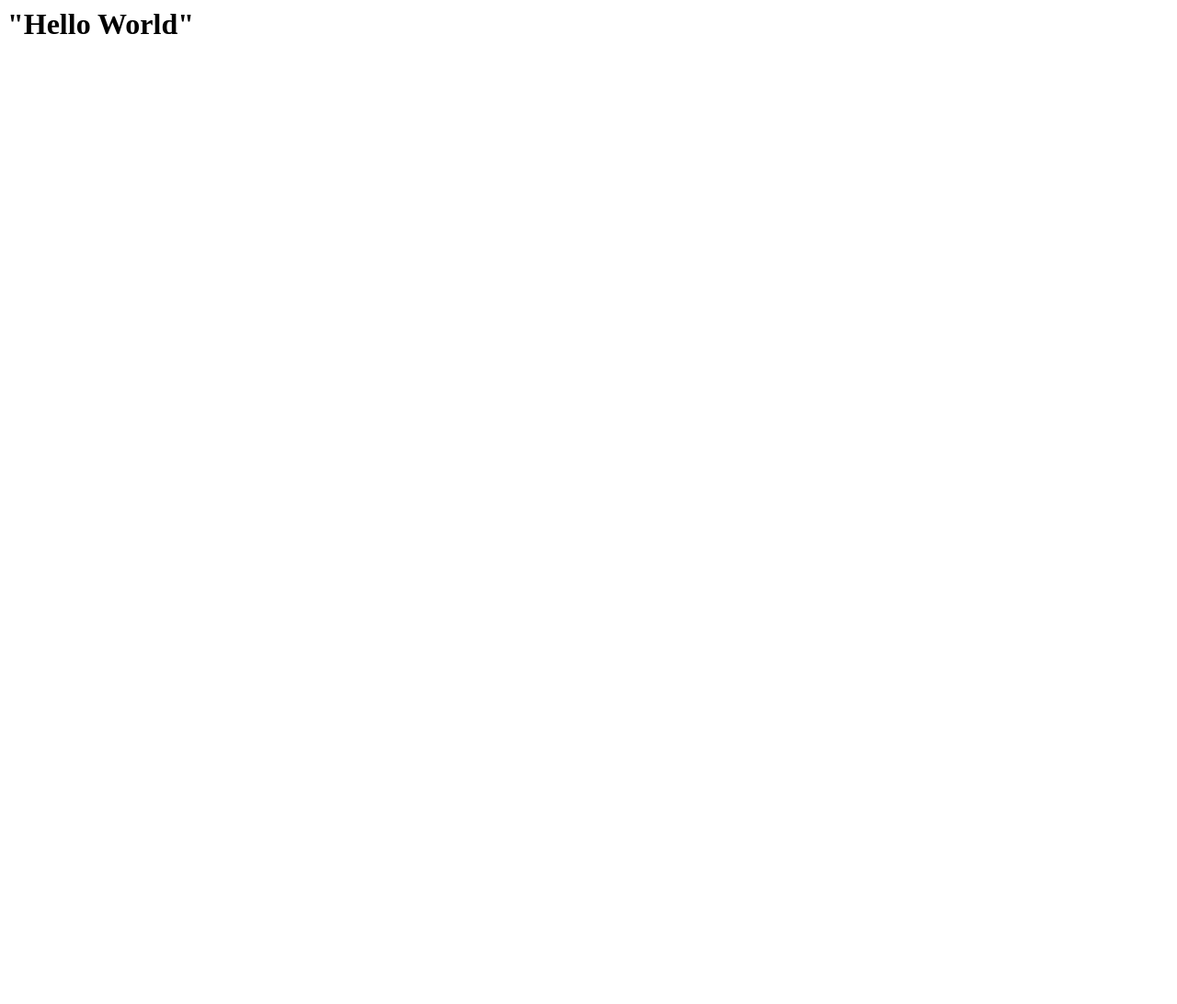
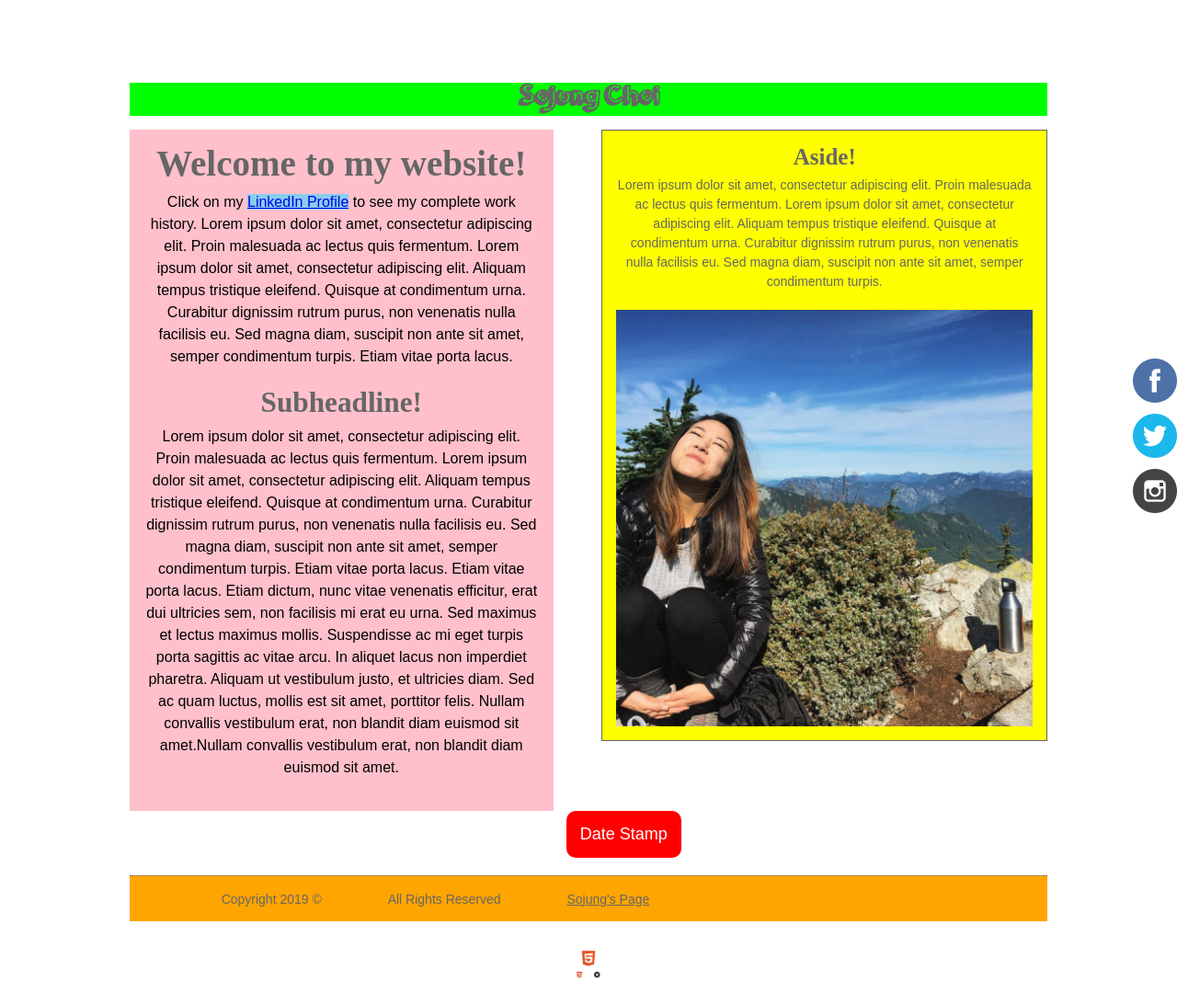
Before and after one commit to ChoiSojung/ChoiSojung.github.io, a plain HTML site: page index.html in a window 1280 px wide. Shown: the whole page at 92% size. Before the commit the page ends 800 px from the top, so only its background shows below. Drawn offline with Linux system fonts and the light colour scheme.

Commit message:
Added index, css, images, and js file

```diff
--- /dev/null
+++ b/css/styles.css
@@ -0,0 +1,271 @@
+/*CSS Styles*/
+
+*{
+    padding:0;
+    margin:0;
+    box-sizing:border-box;
+}
+
+body {
+    font-size:100%;
+    font-family:sans-serif, helvetica, arial;
+}
+
+body #wrapper {
+    /*width:940px;*/
+    width: 78%;
+    max-width:1100px;
+    margin:90px auto 20px auto;
+}
+
+header{
+    width: 100%;
+    background: lime;
+    margin: 0 auto;
+
+}
+
+img.facebook {
+    position:fixed;
+    margin-top:300px;
+    right:0;
+}
+
+img.twitter {
+    position:fixed;
+    margin-top:360px;
+    right:0;
+}
+
+img.instagram {
+    position:fixed;
+    margin-top:420px;
+    right:0;
+}
+
+img {
+    max-width:100%;
+    display:block;
+}
+
+iframe{
+    margin-top:10px;
+}
+
+main{
+   /* width:560px; 560px divided by 940px*/
+    width:46.17%;
+    clear:both;
+    padding:15px;
+    float:left;
+    background:pink;
+    text-align:center;
+}
+
+aside {
+    width:48.57%;
+    float:right;
+    border:1px solid #666;
+    padding:15px;
+    margin-bottom:20px;
+    background:yellow;
+    text-align:center;
+}
+
+section {
+    height: 50px;
+    line-height:50px;
+    clear:both;
+    margin: 0 475px 20px;
+}
+
+footer{
+    height:50px;
+    line-height:50px;
+    clear:both;
+    border-top:1px dotted #666;
+    background:orange;
+}
+
+footer ul {
+    /*padding-left:20px;*/
+    padding-left:10%;
+    clear:both;
+}
+
+footer li{
+    float:left;
+    list-style-type:none;
+    /*margin-right:30px;*/
+    margin-right: 8%;
+    font-size:.875em;
+    color:#666;
+}
+
+footer a {
+    color:#666;
+}
+
+.valid{
+    clear:both;
+}
+
+
+/*++++++Typography+++++++++*/
+
+a.profile:link {
+    background:skyblue ;
+    outline: skyblue;
+}
+
+p {
+    margin-bottom:20px;
+    line-height:1.5;
+}
+
+p.background {
+    background:#FF9999;
+    color:#fff;
+    padding: 20px;
+    font-size:1.463em;
+    font-family:"Times New Roman", serif;
+    line-height: 1.2;
+    font-style:italic;
+}
+
+aside p{
+    font-size:.875em;
+    color:#666;
+}
+
+h1 {
+    margin-bottom:7px;
+    font-family:"Times New Roman", serif;
+    font-size:2.441em;
+    line-height:1.15;
+    color:#666;
+}
+
+h2 {
+    margin-bottom:7px;
+    font-family:"Times New Roman", serif;
+    font-size:1.953em;
+    line-height:1.15;
+    color:#666;
+}
+
+
+
+.logo {
+    font-family:"orangejuice";
+    color:#666;
+    text-align:center;
+    vertical-align: middle;
+    margin-bottom:15px;
+}
+
+.header {
+    text-decoration:none;
+}
+
+
+h3{
+    margin-bottom:7px;
+    font-family:"Times New Roman", serif;
+    font-size:1.563em;
+    line-height:1.1;
+    color:#666;
+}
+
+h3.aside{
+    font-family:sans-serif;
+    color:#FF9999;
+
+}
+
+h4 {
+    padding-bottom:5px;
+    color:#FF9999;
+    font-size:1.12em;
+    font-size:1em;
+    font-style:italic;
+
+}
+
+p.valid{
+    width:50px;
+    margin:0 auto 20px auto;
+}
+
+iframe {
+    width:auto;
+    border="0";
+
+}
+
+#myBtn {
+    display: inline-block;
+    position: fixed; /* Fixed/sticky position */
+    text-align:center;
+    z-index: 99; /* Make sure it does not overlap */
+    border: none; /* Remove borders */
+    outline: none; /* Remove outline */
+    background-color: red; /* Set a background color */
+    color: white; /* Text color */
+    cursor: pointer; /* Add a mouse pointer on hover */
+    padding: 15px; /* Some padding */
+    border-radius: 10px; /* Rounded corners */
+    font-size: 18px; /* Increase font size */
+}
+
+#myBtn:hover {
+    background-color: #555; /* Add a dark-grey background on hover */
+}
+
+
+
+@media screen and (max-width:800px) {
+        body.home #wrapper {
+        /*width:940px;*/
+        width: 95%;
+    }
+
+
+
+    main{
+        /* width:560px; 560px divided by 940px*/
+        width:56.57%;
+    }
+
+    aside {
+        /*width:340px;*/
+        width:39.17%;
+    }
+}
+
+@media screen and (max-width:700px){
+    main{
+        /* width:560px; 560px divided by 940px*/
+        width:auto;
+        float:none;
+
+    }
+
+    aside {
+        /*width:340px;*/
+        width:auto;
+        float:none;
+        border:none;
+    }
+
+    aside img {
+        display:block;
+    }
+
+}
+
+/*++++++Typography+++++++++*/
+@font-face{
+    font-family:"orangejuice";
+    src:url("orangejuice.ttf");
+}
--- a/index.html
+++ b/index.html
@@ -1,3 +1,65 @@
-<html>
-<h1>"Hello World"</h1>
+<!doctype html>
+<html lang="zxx">
+<head>
+<meta charset="UTF-8">
+    <meta name="viewport" content="width=device-width, initial-scale=1.0">
+<title>Sojung Choi</title>
+
+<!--Remy Sharp Shim -->
+<!--[if lte IE 9]>
+<script src="https://oss.maxcdn.com/html5shiv/3.7.2/html5shiv.min.js" type="text/javascript" >
+</script>
+<![endif]-->
+<link href="css/styles.css" type= "text/css" rel="stylesheet">
+
+<link rel="stylesheet" href="https://cdnjs.cloudflare.com/ajax/libs/font-awesome/4.7.0/css/font-awesome.min.css">
+</head>
+
+<body class = "home">
+
+
+
+    <div id="wrapper">
+
+        <header>
+        <a href = "https://facebook.com/choi.soj"><img class = "facebook" src = "images/facebook.png" alt="facebook"></a>
+        <a href="https://twitter.com/sojuface"><img class = "twitter" src = "images/twitter.png" alt="twitter"></a>
+        <a href = "https://instagram.com/sojuface"><img class = "instagram" src = "images/instagram.png" alt="instagram"></a>
+        <a class = "header" href = "index.html"><h2 class="logo">Sojung Choi</h2></a>
+        </header>
+
+        <main>
+        <h1>Welcome to my website!</h1>
+            <p>Click on my <a class = "profile" href = "https://www.linkedin.com/in/sojungc" target = "_blank">LinkedIn Profile</a> to see my complete work history. Lorem ipsum dolor sit amet, consectetur adipiscing elit. Proin malesuada ac lectus quis fermentum. Lorem ipsum dolor sit amet, consectetur adipiscing elit. Aliquam tempus tristique eleifend. Quisque at condimentum urna. Curabitur dignissim rutrum purus, non venenatis nulla facilisis eu. Sed magna diam, suscipit non ante sit amet, semper condimentum turpis. Etiam vitae porta lacus.</p>
+        <h2>Subheadline!</h2>
+             <p>Lorem ipsum dolor sit amet, consectetur adipiscing elit. Proin malesuada ac lectus quis fermentum. Lorem ipsum dolor sit amet, consectetur adipiscing elit. Aliquam tempus tristique eleifend. Quisque at condimentum urna. Curabitur dignissim rutrum purus, non venenatis nulla facilisis eu. Sed magna diam, suscipit non ante sit amet, semper condimentum turpis. Etiam vitae porta lacus.  Etiam vitae porta lacus. Etiam dictum, nunc vitae venenatis efficitur, erat dui ultricies sem, non facilisis mi erat eu urna. Sed maximus et lectus maximus mollis. Suspendisse ac mi eget turpis porta sagittis ac vitae arcu. In aliquet lacus non imperdiet pharetra. Aliquam ut vestibulum justo, et ultricies diam. Sed ac quam luctus, mollis est sit amet, porttitor felis. Nullam convallis vestibulum erat, non blandit diam euismod sit amet.Nullam convallis vestibulum erat, non blandit diam euismod sit amet.</p>
+            <p id="date"></p>
+        </main>
+
+        <aside>
+        <h3>Aside!</h3>
+            <p>Lorem ipsum dolor sit amet, consectetur adipiscing elit. Proin malesuada ac lectus quis fermentum. Lorem ipsum dolor sit amet, consectetur adipiscing elit. Aliquam tempus tristique eleifend. Quisque at condimentum urna. Curabitur dignissim rutrum purus, non venenatis nulla facilisis eu. Sed magna diam, suscipit non ante sit amet, semper condimentum turpis.</p>
+            <img src = "images/profile.png" alt="profile"</>
+        </aside>
+
+        <section>
+            <p><button onclick="dateStamp()" id="myBtn" title="Show date stamp">Date Stamp</button></p>
+        </section>
+
+        <footer>
+            <ul>
+                <li>Copyright 2019 &copy;</li>
+                <li>All Rights Reserved</li>
+                <li><a href="../index.html">Sojung's Page</a></li>
+            </ul>
+        </footer>
+
+    </div>    <!--end wrapper-->
+
+    <p class = "valid"><a href = "https://validator.w3.org/check?uri=referer"><img src = "images/html5.png" alt = "HTML5 logo"></a></p>
+
+   <script src = "myScript.js"></script>
+</body>
+
+
 </html>
```
Also changed, not shown: css/orangejuice.ttf (added), images/facebook.png (added), images/html5.png (added), images/instagram.png (added), images/profile.png (added), images/twitter.png (added).
